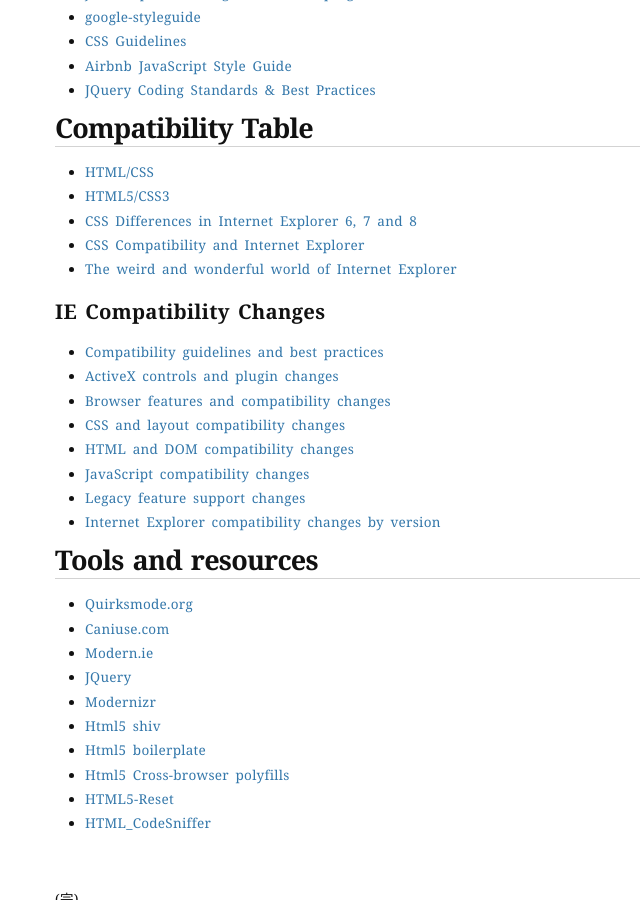
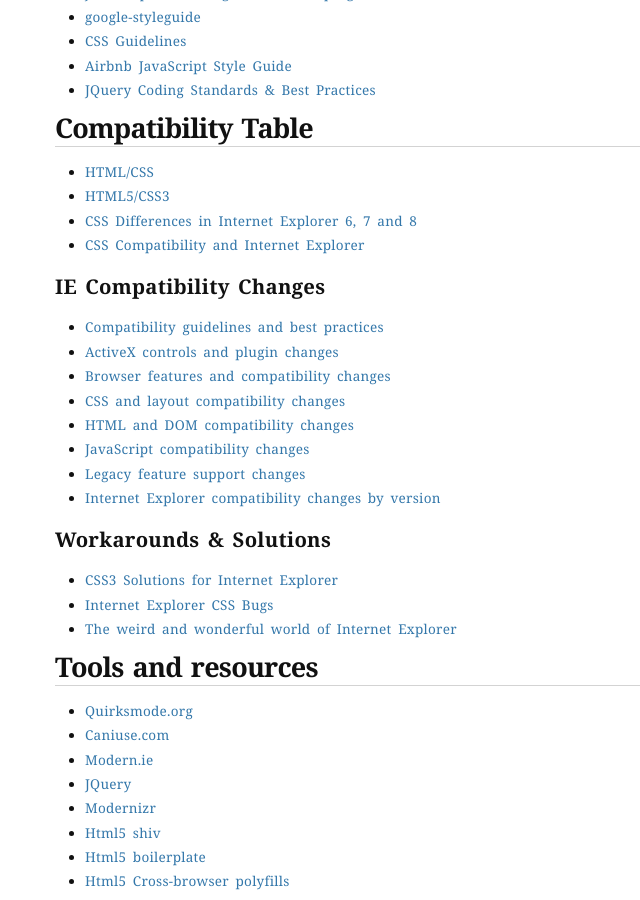
Before and after one commit to aaronz/aaronz.github.com, a Jekyll site: the page built from _posts/2014-11-03-cross-browser-compatibility-resources.markdown, in a window 1280 px wide and 900 px high, scrolled down 1197 px. Shown: the whole window, without its empty margins (0-640 px from the left). Built offline with Jekyll 4.4.1, drawn with Linux system fonts in a browser that asks for light colours; Markdown is read by kramdown in place of the engine named in the settings; comment, search, counter and statistics services are not loaded.

Commit message:
Add section of workarounds and solutions

```diff
--- a/_posts/2014-11-03-cross-browser-compatibility-resources.markdown
+++ b/_posts/2014-11-03-cross-browser-compatibility-resources.markdown
@@ -91,6 +90,12 @@
 -   [Internet Explorer compatibility changes by
     version](http://msdn.microsoft.com/en-us/library/ie/dn467846%28v=vs.85%29.aspx "Internet Explorer compatibility changes by version")
 
+## Workarounds & Solutions
+
+-   [CSS3 Solutions for Internet Explorer](http://www.smashingmagazine.com/2010/04/28/css3-solutions-for-internet-explorer/)
+-   [Internet Explorer CSS Bugs](http://haslayout.net/css/)
+-   [The weird and wonderful world of Internet Explorer](http://www.positioniseverything.net/explorer.html)
+
 # Tools and resources
 
 -   [Quirksmode.org](http://quirksmode.org)
```
Also changed, not shown: other parts of _posts/2014-11-03-cross-browser-compatibility-resources.markdown (+0 -1 lines).
